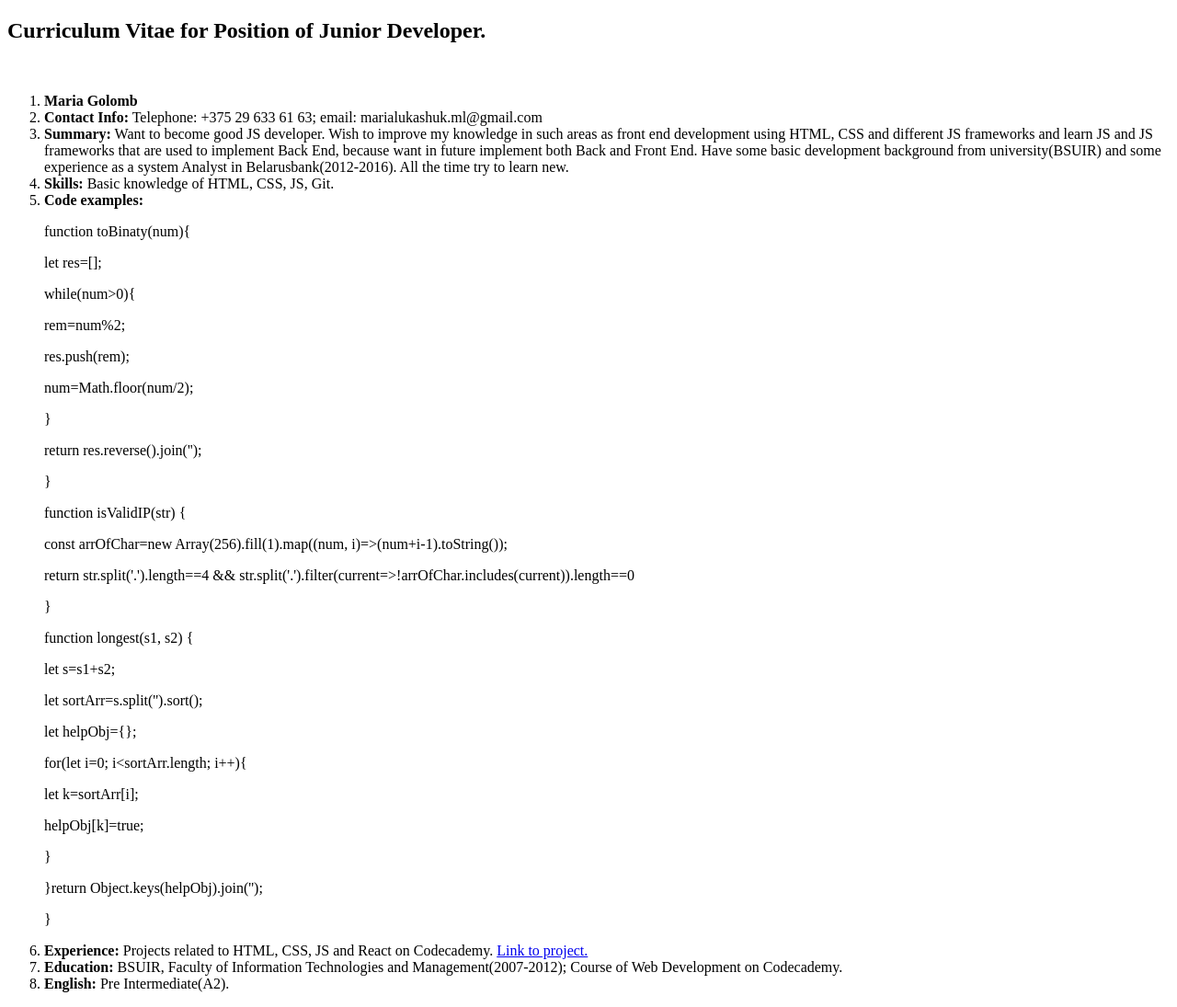
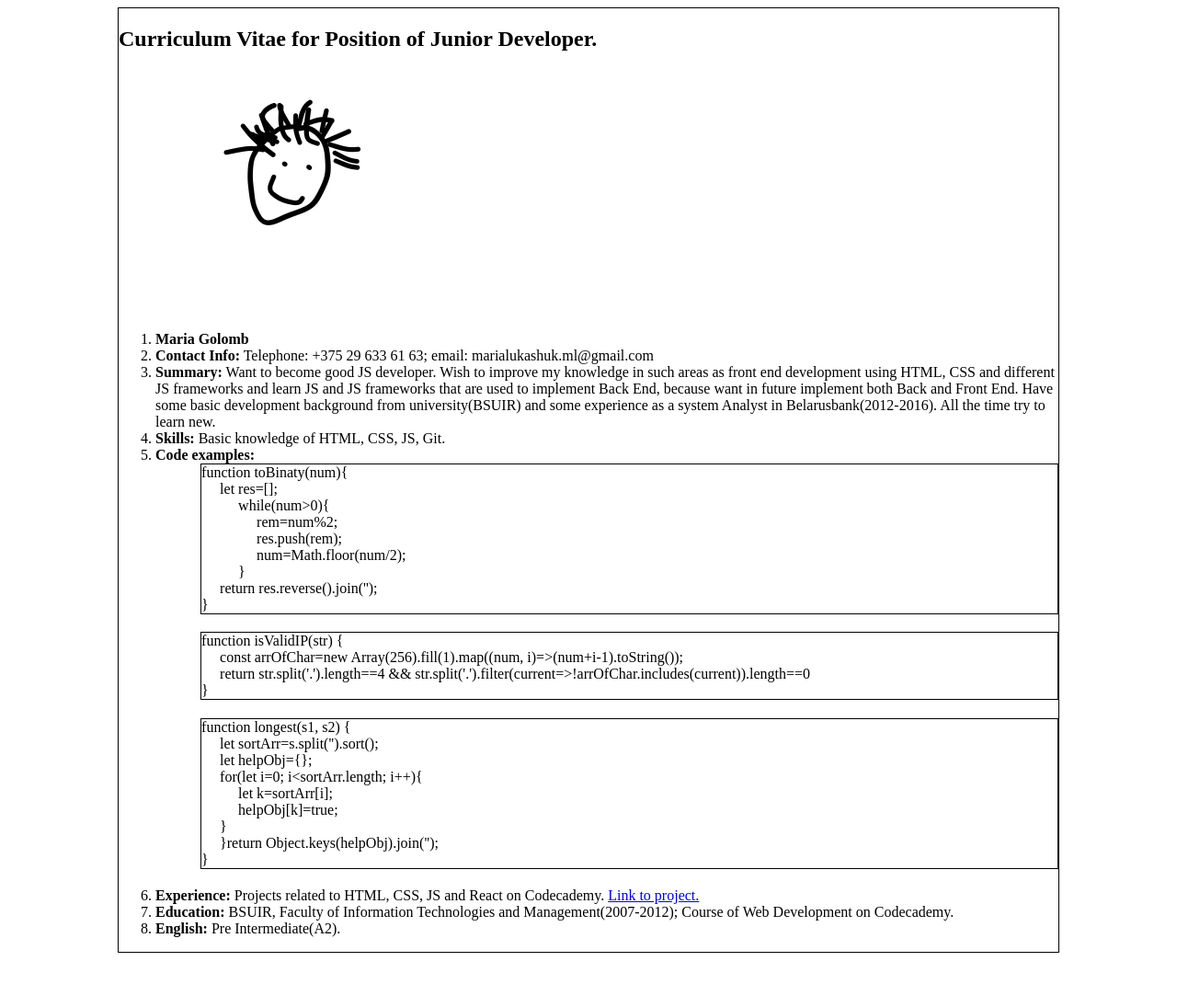
Before and after one commit to MariaGolomb/rsschool-cv, a plain HTML site: page index.html in a window 1280 px wide. Shown: the whole page at 92% size. After the commit the page ends 1044 px from the top, so only its background shows below. Drawn offline with Linux system fonts and the light colour scheme.

Commit message:
feat: add style

```diff
--- a/index.html
+++ b/index.html
@@ -5,6 +5,7 @@
     <meta name="viewport" content="width=device-width, initial-scale=1.0">
     <meta http-equiv="X-UA-Compatible" content="ie=edge">
     <title>Document</title>
+    <link rel="stylesheet" href="style.css">
 </head>
 <body>
     <main>
@@ -12,7 +13,7 @@
             <h1>Curriculum Vitae for Position of Junior Developer.</h1>
 
             <figure>
-                <img src="">
+                <img src="./img/photo.jpg" alt="photo">
             </figure>
             <ol>
                 <li><b>Maria Golomb</b></li>
@@ -43,15 +44,15 @@
                     </div>
                     <div class="code">
                             <p class="first">function longest(s1, s2) {</p>
-                                <p clas="second">let s=s1+s2;</p>
-                                <p clas="second">let sortArr=s.split('').sort();</p>
+                            <p class="second">let sortArr=s.split('').sort();</p>
                             <p class="second">let helpObj={};</p>
-                                <p clas="second">for(let i=0; i&ltsortArr.length; i++){</p>
-                                <p clas="third">    let k=sortArr[i];</p>
-                                <p clas="third">    helpObj[k]=true;</p>
+                            <p class="second">for(let i=0; i&ltsortArr.length; i++){</p>
+                            <p class="third">    let k=sortArr[i];</p>
+                            <p class="third">    helpObj[k]=true;</p>
                             <p class="second">}</p>
-                                <p class="second">}return Object.keys(helpObj).join('');   </p>
+                            <p class="second">}return Object.keys(helpObj).join('');</p>
                             <p class="first">}</p>
+
                     </div>
 
 
--- /dev/null
+++ b/style.css
@@ -0,0 +1,33 @@
+main {
+    max-width: 1024px;
+    margin: 0 auto;
+    box-sizing: border-box;
+    border: 1px black solid;
+}
+
+img {
+    //hieght and wieght
+}
+
+.code {
+    margin-left: 5%;
+    margin-bottom: 2%;
+    border: 1px black solid;
+
+}
+
+.first {
+    margin: 0;
+}
+
+.second {
+    margin: 0 0 0 20px;
+}
+
+.third {
+    margin: 0 0 0 40px;
+}
+
+.forth {
+    margin: 0 0 0 60px;
+}
```
Lines whose indentation alone changed are shown as unchanged.
